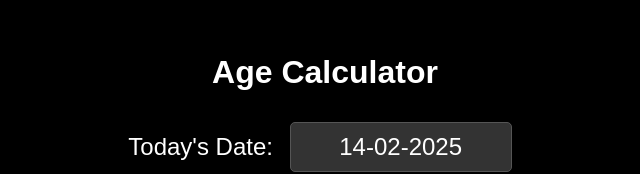
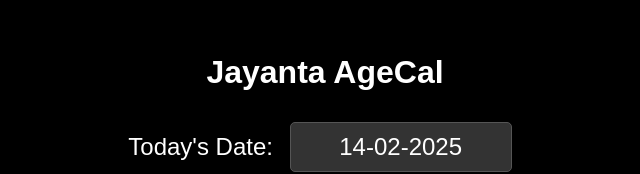
Before and after one commit to JayantaDal/Jayanta-Age-Cal, a plain HTML site: page index.html in a window 1280 px wide. Shown: the part 216-390 px from the top of the page, without its empty margins (315-955 px from the left). Drawn offline with Linux system fonts and the light colour scheme.

Commit message:
Update index.html

```diff
--- a/index.html
+++ b/index.html
@@ -62,7 +62,7 @@
 </head>
 <body>
   <div class="container">
-    <h1>Age Calculator</h1>
+    <h1>Jayanta AgeCal</h1>
 
     <!-- Today's Date -->
     <div class="large-font">
```
